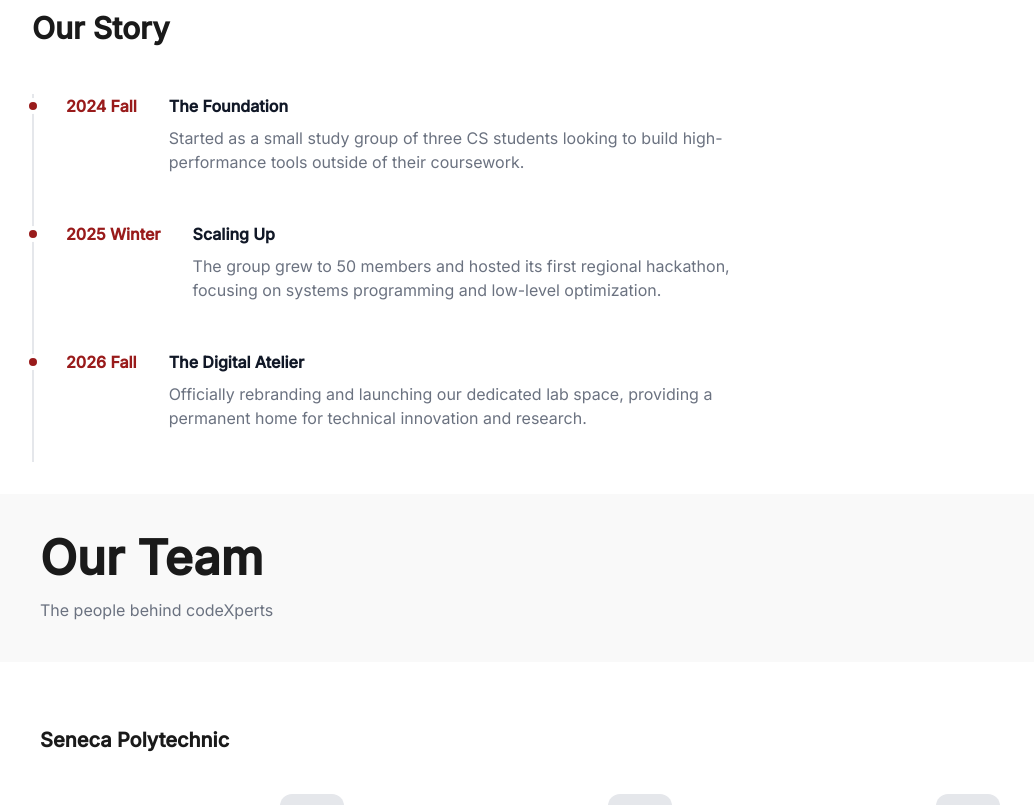
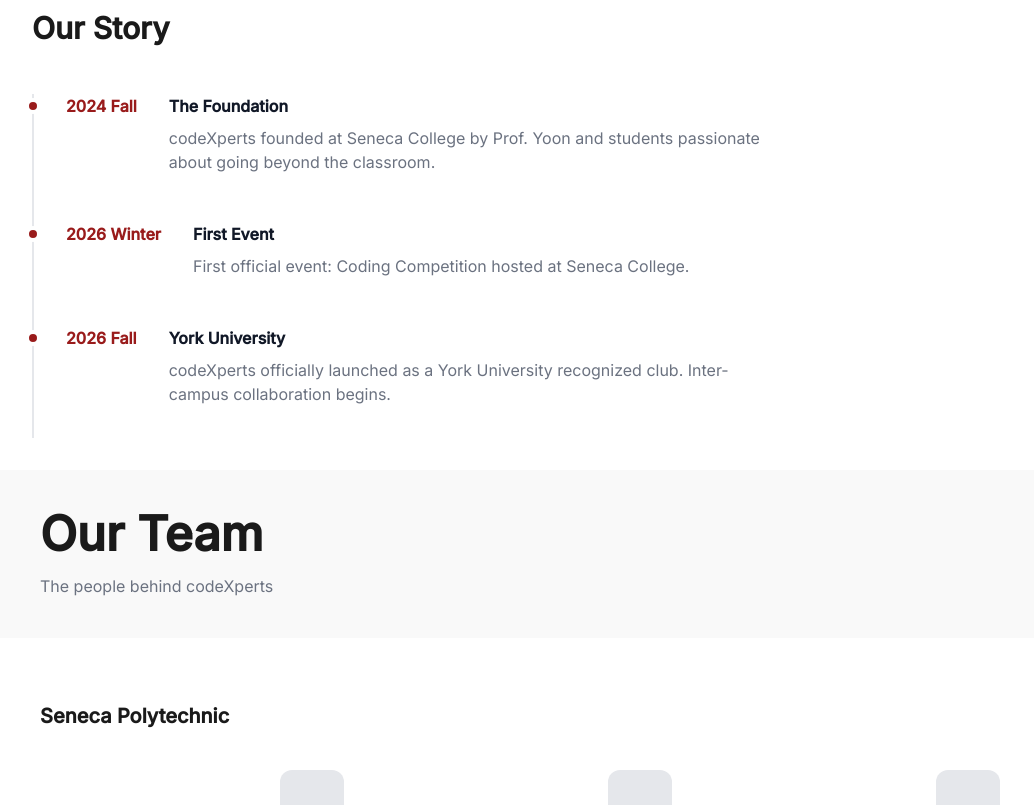
Before and after one commit to codexperts2024/codexperts-web, a Next.js app: page /about in a window 1280 px wide. Shown: the part 940-1745 px from the top of the page, without its empty margins (0-1034 px from the left). Built offline with nearby package versions, Linux system fonts and the light colour scheme; no server answers.

Commit message:
fix: update timeline content to match spec, fix semantic HTML tags

```diff
--- a/src/app/about/page.js
+++ b/src/app/about/page.js
@@ -32,14 +32,14 @@
   return (
     <main className="min-h-screen bg-bg-surface">
       <div className="w-full md:w-[35rem] p-6 md:p-10 mx-auto md:mx-0 text-center md:text-left">
-        <p className="text-4xl md:text-5xl font-semibold mb-4">About codeXperts</p>
+        <h1 className="text-4xl md:text-5xl font-semibold mb-4">About codeXperts</h1>
         <p className="text-gray-500">
           More than a club — a community of coders going beyond the classroom.</p>
       </div>
 
       <section className="bg-white w-full">
         <div className="flex flex-col md:flex-row justify-center items-center md:items-start container mx-auto px-6 md:px-10 py-10 md:py-16 gap-6 md:gap-0">
-          <p className="text-[#C0392B] font-[550] text-2xl md:text-3xl flex-[1] text-center md:text-left w-full">Why We Exist</p>
+          <h2 className="text-[#C0392B] font-[550] text-2xl md:text-3xl flex-[1] text-center md:text-left w-full">Why We Exist</h2>
           <div className="flex flex-col gap-6 md:gap-10 flex-[2]">
             <p className="text-center md:text-left text-gray-700">
               codeXperts was founded on the principle that programming is an art form best practiced in collaboration. While university lectures provide the theory, our "Digital Atelier" provides the space to build, break, and refine real-world systems.</p>
@@ -81,7 +81,7 @@
               <span className="text-red-800 font-bold whitespace-nowrap">2024 Fall</span>
               <div>
                 <h3 className="font-bold text-gray-900">The Foundation</h3>
-                <p className="text-gray-500 mt-1 md:mt-2">Started as a small study group of three CS students looking to build high-performance tools outside of their coursework.</p>
+                <p className="text-gray-500 mt-1 md:mt-2">codeXperts founded at Seneca College by Prof. Yoon and students passionate about going beyond the classroom.</p>
               </div>
             </div>
           </div>
@@ -90,10 +90,10 @@
             <div className="absolute -left-[9px] top-1 w-4 h-4 bg-red-800 rounded-full border-4 border-white"></div>
 
             <div className="flex flex-col md:flex-row md:items-baseline gap-1 md:gap-8">
-              <span className="text-red-800 font-bold whitespace-nowrap">2025 Winter</span>
+              <span className="text-red-800 font-bold whitespace-nowrap">2026 Winter</span>
               <div>
-                <h3 className="font-bold text-gray-900">Scaling Up</h3>
-                <p className="text-gray-500 mt-1 md:mt-2">The group grew to 50 members and hosted its first regional hackathon, focusing on systems programming and low-level optimization.</p>
+                <h3 className="font-bold text-gray-900">First Event</h3>
+                <p className="text-gray-500 mt-1 md:mt-2">First official event: Coding Competition hosted at Seneca College.</p>
               </div>
             </div>
           </div>
@@ -104,8 +104,8 @@
             <div className="flex flex-col md:flex-row md:items-baseline gap-1 md:gap-8">
               <span className="text-red-800 font-bold whitespace-nowrap">2026 Fall</span>
               <div>
-                <h3 className="font-bold text-gray-900">The Digital Atelier</h3>
-                <p className="text-gray-500 mt-1 md:mt-2">Officially rebranding and launching our dedicated lab space, providing a permanent home for technical innovation and research.</p>
+                <h3 className="font-bold text-gray-900">York University</h3>
+                <p className="text-gray-500 mt-1 md:mt-2">codeXperts officially launched as a York University recognized club. Inter-campus collaboration begins.</p>
               </div>
             </div>
           </div>
@@ -114,7 +114,7 @@
       </section>
 
       <section className="w-full md:w-[35rem] p-6 md:p-10 mx-auto md:mx-0 text-center md:text-left">
-        <p className="text-4xl md:text-5xl font-semibold mb-4">Our Team</p>
+        <h2 className="text-4xl md:text-5xl font-semibold mb-4">Our Team</h2>
         <p className="text-gray-500">
           The people behind codeXperts</p>
       </section>
```
